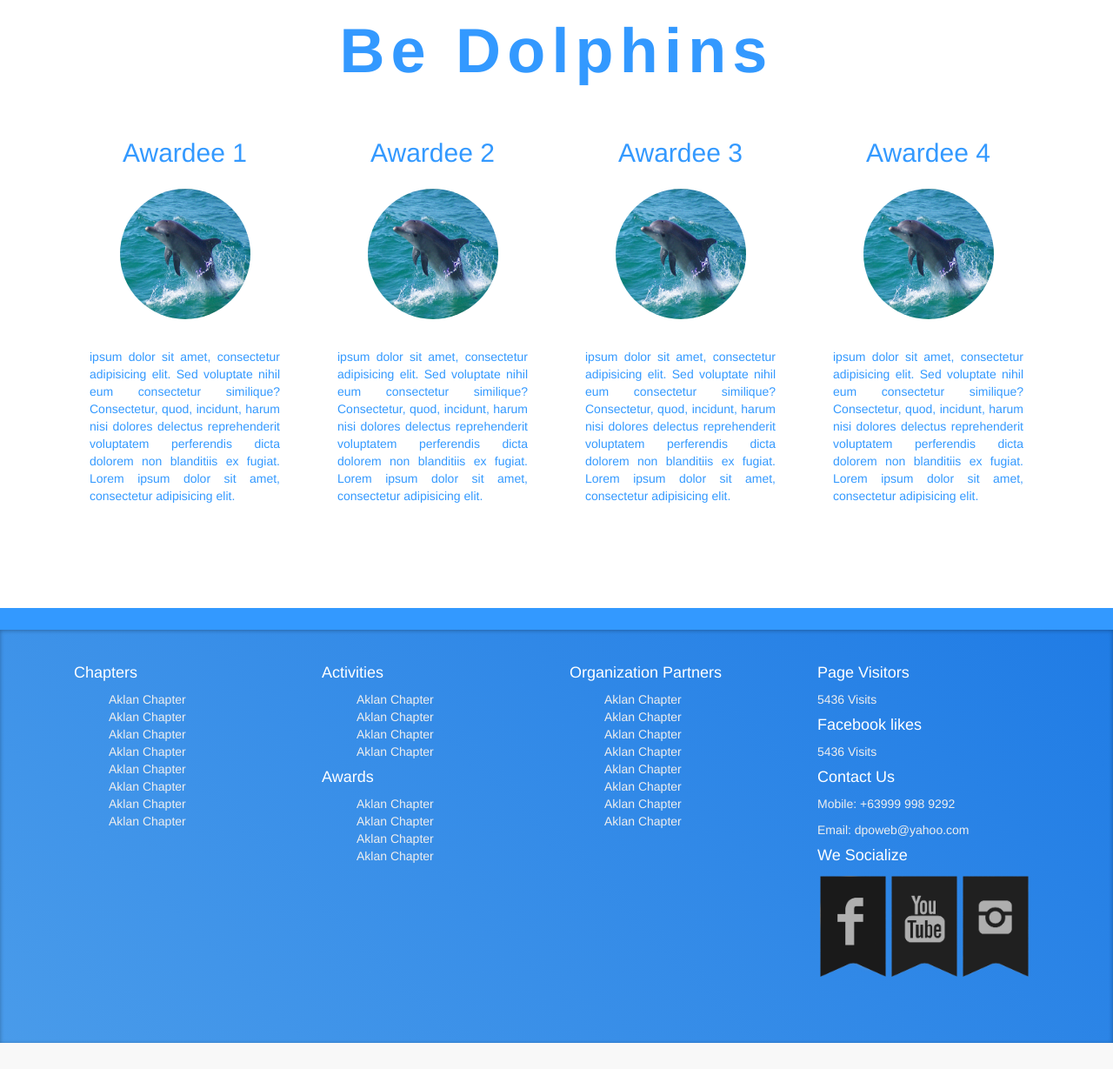
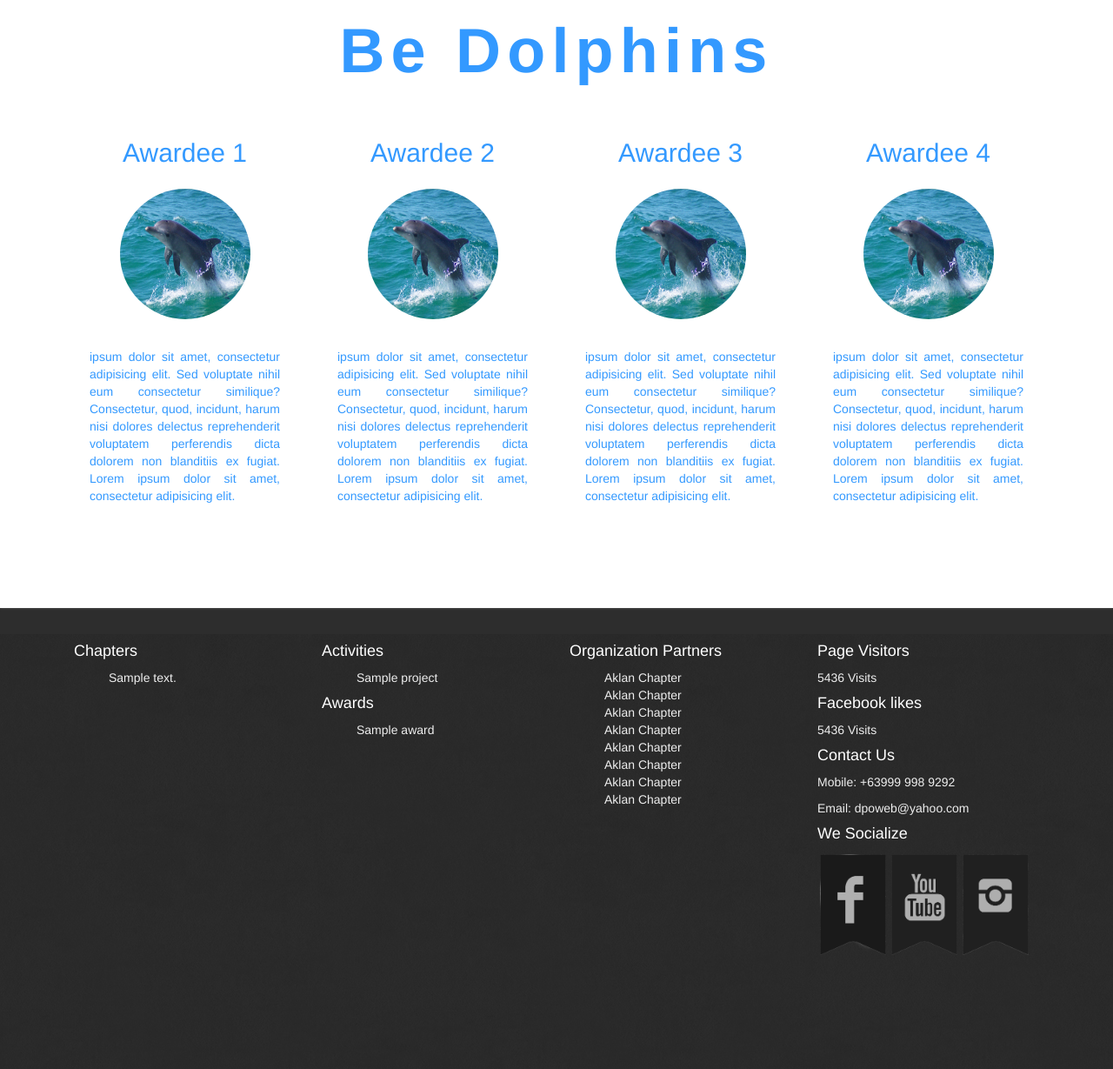
Before and after one commit to znarfcire/dpopage, a PHP site: page /dpo_github/ in a window 1280 px wide. Shown: the part 2959-4188 px from the top of the page at 87% size. Before the commit the page ends 4158 px from the top, so only its background shows below. Run offline with PHP 8.4, Linux system fonts and the light colour scheme; tables that the repository leaves empty or names only in its code hold one stand-in row (values such as "Sample post"); grey boxes marked "Sample" are stand-in pictures.

Commit message:
activity and awards list added

```diff
--- a/inc/page/chaplist.php
+++ b/inc/page/chaplist.php
@@ -1,4 +1,4 @@
-//list Chapters
+<!-- //list Chapters
 //coded by:
 //date:
 
@@ -6,7 +6,7 @@
 
 //
 // New updates and fixes here
-//
+// -->
 
 <?php
 function viewChapters() {
@@ -16,7 +16,7 @@
 	while ($row = mysql_fetch_array($result)) {
 		$a = $row['chapters'];
 		$b = $row['descriptions'];
-		echo '<a href="chapters.php?c='.$a.'" target="_blank"><p class="chapters">'.$b.'</p></a>';
+		echo '<li>'.$b.'</li>';
 	}
 }
 ?>
--- a/inc/query/actvtyq.php
+++ b/inc/query/actvtyq.php
@@ -10,7 +10,8 @@
 
 <?php
 
-function activitiesPreview() {
+function activitiesPreview($a, $b, $c) {
+    // a is title, b is image, c is content
     $sql = 'SELECT * FROM dpo_projects LIMIT 6';
     $result = mysql_query($sql);
 
@@ -20,12 +21,27 @@
         $image = $row['proj_image'];
         $content = $row['proj_content'];
 
+        if ( $a == '1' ) {
+
+            echo '<li>'.$title.'</li>';
+
+        }
+        elseif ( $b == '1' ) {
+
+            echo '<li>'.$image.'</li>';
+
+        }
+        elseif ( $c == '1' ) {
+
+            echo '<li>'.$content.'</li>';
+
+        } else {
+
         echo '<div class="col-lg-4">';
-
         echo '<div class="activity-thumbs snapshots" align="center"><img src="'.$image.'"><h4><strong>'.$title.'</strong></h4></div>';
         echo '</div>';
 
+        }
     }
-    return;
 }
 ?>
--- a/inc/query/awardsq.php
+++ b/inc/query/awardsq.php
@@ -1,4 +1,4 @@
-//Awards Query
+<!-- //Awards Query
 //coded by:
 //date:
 
@@ -6,8 +6,43 @@
 
 //
 // New updates and fixes here
-//
+// -->
 
 <?php
-if ($_SESSION['']) {}
+
+function awardsView($a, $b, $c) {
+
+	// a is title, b is image, c is content
+
+	$sql = 'SELECT * FROM dpo_awards LIMIT 7';
+	$result = mysql_query($sql);
+
+	while($row = mysql_fetch_array($result)) {
+
+		$title = $row['accmp_title'];
+		$image = $row['accmp_image'];
+		$content = $row['accmp_content'];
+
+		if ( $a != '0' ) {
+
+			echo '<li>'.$title.'</li>';
+
+		} elseif ( $b != '0' ) {
+
+			echo '<li>'.$image.'</li>';
+
+		} elseif ( $c != '0' ) {
+
+			echo '<li>'.$content.'</li>';
+
+		} else {
+
+			echo '<h4 class="awards-title">'.$title.'</h4>';
+
+			echo '<div class="img-award-holder"><img src="assets/accomplishments/images/'.$image.'" /></div>';
+			echo '<div class="award-text-content"><p>'.$content.'</p></div>';
+			echo '</div></div>';
+		}
+	}
+}
 ?>
--- a/inc/query/dbcon.php
+++ b/inc/query/dbcon.php
@@ -8,7 +8,7 @@
 
 <?php
 $username 	= "root";
-$password 	= "r00t3r";
+$password 	= "";
 $hostname 	= "localhost";
 $databasename = 'dpodata';
 //1. create database connection
--- a/pages/home.php
+++ b/pages/home.php
@@ -11,6 +11,8 @@
 	include_once('inc/query/dbcon.php');
 	include_once('inc/query/countdown.php');
 	include_once('inc/query/actvtyq.php');
+	include_once('inc/query/awardsq.php');
+	include_once('inc/page/chaplist.php');
 ?>
 <html lang="en">
 	<head>
@@ -22,9 +24,9 @@
     	<meta name="deltapiomega" content="Delta Pi Omega official website, members, articles, about">
    		<meta name="ryanmationg" content="dolphins developers">
     <!-- CSS links -->
-		<link rel="stylesheet" type="text/css" href="http://localhost/dpo/res/css/bootstrap.css">
-		<link rel="stylesheet" type="text/css" href="http://localhost/dpo/res/css/bootstrap.min.css">
-		<link rel="stylesheet" type="text/css" href="http://localhost/dpo/res/css/default.css">
+		<link rel="stylesheet" type="text/css" href="http://localhost/dpo_github/dpopage/res/css/bootstrap.css">
+		<link rel="stylesheet" type="text/css" href="http://localhost/dpo_github/dpopage/res/css/bootstrap.min.css">
+		<link rel="stylesheet" type="text/css" href="http://localhost/dpo_github/dpopage/res/css/default.css">
 	</head>
 	<body>
 	<div>
@@ -261,7 +263,7 @@
 					<div class="row-lg-2">
 
 					<?php
-					activitiesPreview();
+					activitiesPreview('0','0','0');
 					?>
 
 					</div>
@@ -370,9 +372,9 @@
 	<!-- Javascripts -->
 		<!--script type="text/javascript" src="http://ajax.googleapis.com/ajax/libs/jquery/1.10.2/jquery.min.js"></script-->
 
-		<script type="text/javascript" src="http://localhost/dpo/res/js/jquery-2.1.3.min.js" ></script>
+		<script type="text/javascript" src="http://localhost/dpo_github/dpopage/res/js/jquery-2.1.3.min.js" ></script>
 		<!--script type="text/javascript" src="http://localhost/dpo/res/js/bootstrap.js" ></script-->
-		<script type="text/javascript" src="http://localhost/dpo/res/js/bootstrap.min.js" ></script>
+		<script type="text/javascript" src="http://localhost/dpo_github/dpopage/res/js/bootstrap.min.js" ></script>
 		<!--script type="text/javascript" src="http://localhost/dpo/res/js/npm.js" ></script-->
 		<script type="text/javascript">
 
@@ -408,30 +410,17 @@
 					<div class="col-lg-3">
 						<h5 class="info-headings">Chapters</h5>
 						<ul>
-							<li>Aklan Chapter</li>
-							<li>Aklan Chapter</li>
-							<li>Aklan Chapter</li>
-							<li>Aklan Chapter</li>
-							<li>Aklan Chapter</li>
-							<li>Aklan Chapter</li>
-							<li>Aklan Chapter</li>
-							<li>Aklan Chapter</li>
+						<?php viewChapters(); ?>
 						</ul>
 					</div>
 					<div class="col-lg-3">
 						<h5 class="info-headings">Activities</h5>
 						<ul>
-							<li>Aklan Chapter</li>
-							<li>Aklan Chapter</li>
-							<li>Aklan Chapter</li>
-							<li>Aklan Chapter</li>
+						<?php activitiesPreview('1','0','0'); ?>
 						</ul>
 						<h5 class="info-headings">Awards</h5>
 						<ul>
-							<li>Aklan Chapter</li>
-							<li>Aklan Chapter</li>
-							<li>Aklan Chapter</li>
-							<li>Aklan Chapter</li>
+						<?php awardsView('1','0','0'); ?>
 						</ul>
 					</div>
 					<div class="col-lg-3">
--- a/res/css/default.css
+++ b/res/css/default.css
@@ -3,29 +3,17 @@
 footer {
 	margin-top: 0px;
 	padding: 0px;
-	-moz-box-shadow: 0 1px 5px 0 rgba(0,0,0,.3) inset;
+/*	-moz-box-shadow: 0 1px 5px 0 rgba(0,0,0,.3) inset;
 	-webkit-box-shadow: 0 1px 5px 0 rgba(0,0,0,.3) inset;
-	box-shadow: 0 1px 5px 0 rgba(0,0,0,.3) inset;
+	box-shadow: 0 1px 5px 0 rgba(0,0,0,.3) inset;*/
 	color: #BBB;
 	min-height: 500px;
-
-
-background: rgba(73,155,234,1);
-background: -moz-linear-gradient(45deg, rgba(73,155,234,1) 0%, rgba(32,124,229,1) 100%);
-background: -webkit-gradient(left bottom, right top, color-stop(0%, rgba(73,155,234,1)), color-stop(100%, rgba(32,124,229,1)));
-background: -webkit-linear-gradient(45deg, rgba(73,155,234,1) 0%, rgba(32,124,229,1) 100%);
-background: -o-linear-gradient(45deg, rgba(73,155,234,1) 0%, rgba(32,124,229,1) 100%);
-background: -ms-linear-gradient(45deg, rgba(73,155,234,1) 0%, rgba(32,124,229,1) 100%);
-background: linear-gradient(45deg, rgba(73,155,234,1) 0%, rgba(32,124,229,1) 100%);
-filter: progid:DXImageTransform.Microsoft.gradient( startColorstr='#499bea', endColorstr='#207ce5', GradientType=1 );
-
-
-
-	border-top: solid 25px #3399FF; }
+	background: url('/res/img/pattern-3.jpg');
+	/*border-top: solid 25px #3399FF;*/ }
 footer ul,li,ol { list-style-type: none; }
 footer p,ul,li,ol { text-align: left; color: #EEE; }
 footer li { cursor: pointer; }
-footer li:hover { color: #999; }
+footer li:hover { color: #3399FF; }
 footer .social-links { cursor: pointer; }
 
 div {}
```
Also changed, not shown: other parts of pages/home.php (+18 -18 lines).
